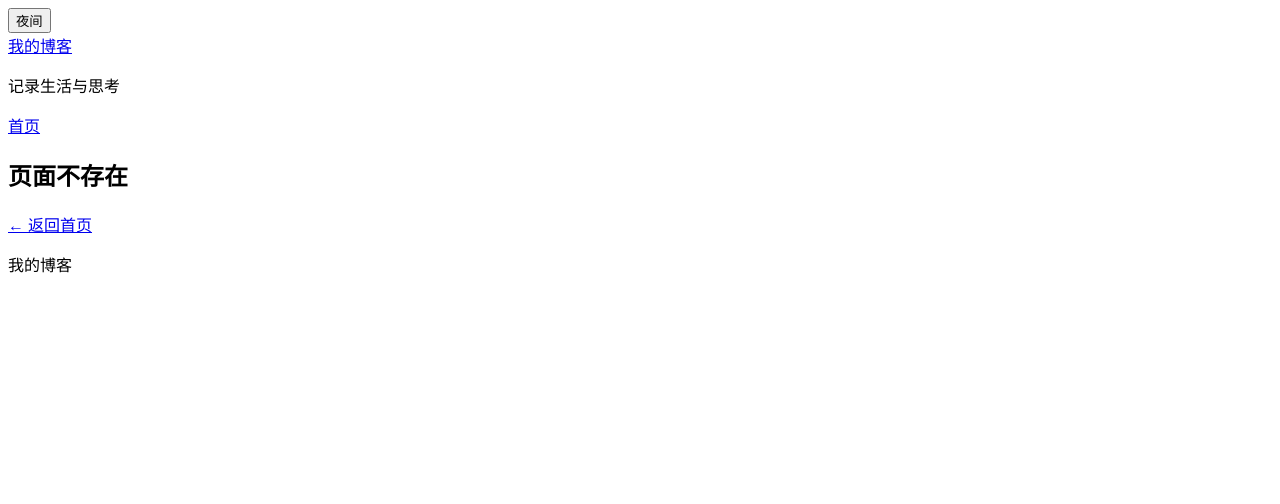
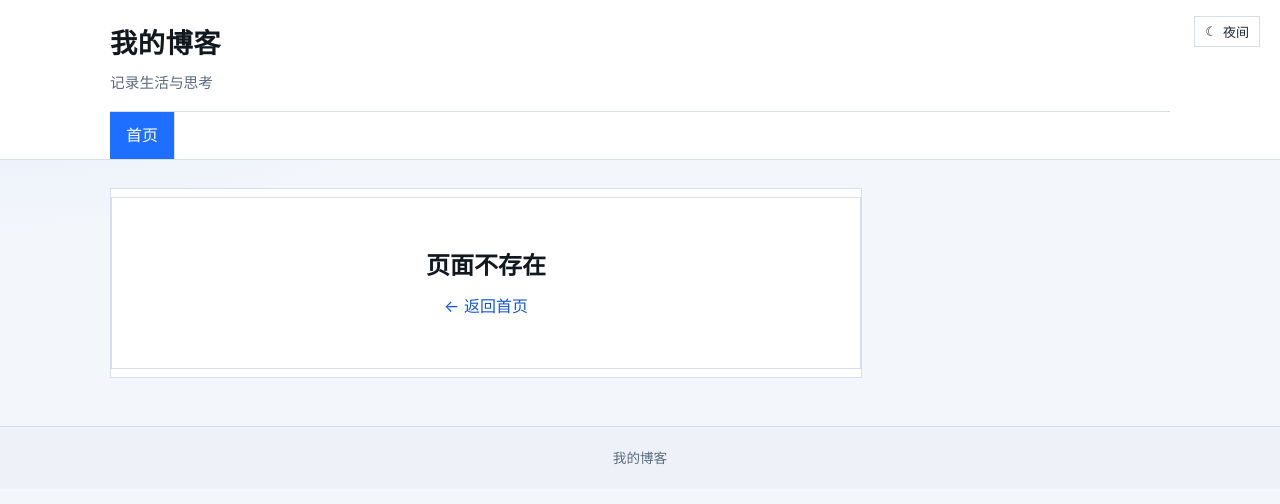
Before and after one commit to w-clong/bk, a website: page index.html in a window 1280 px wide. Drawn offline with Linux system fonts and the light colour scheme; no server answers.

Commit message:
Update index.html

```diff
--- a/index.html
+++ b/index.html
@@ -21,7 +21,7 @@
   <script src="/assets/article-ui.js" defer></script>
   <script src="/assets/pdf-import.js" defer></script>
   <script type="module" crossorigin src="/assets/index-XNRwtR7o.v3.js"></script>
-  <link rel="stylesheet" crossorigin href="/assets/index-B9Bj0nVL.v2.css">
+  <link rel="stylesheet" crossorigin href="/assets/index-B9Bj0nVL.css">
   <link rel="stylesheet" crossorigin href="/assets/article-ui.css">
 </head>
 <body>
```
